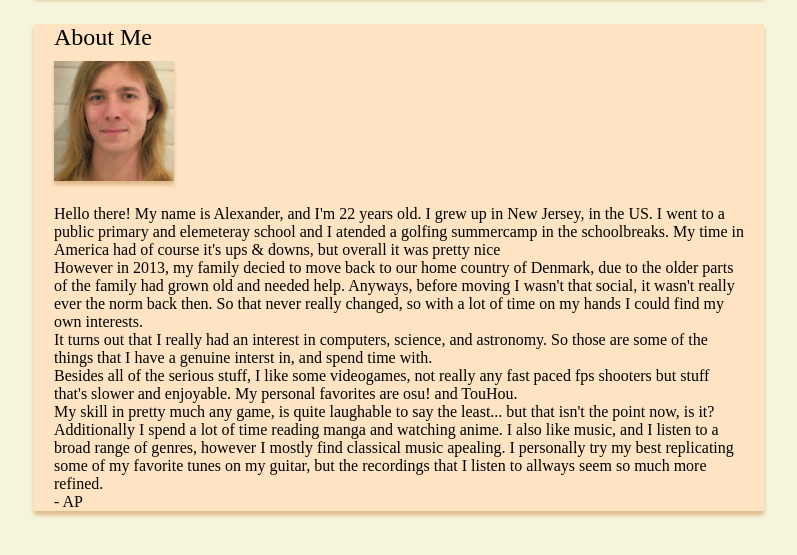
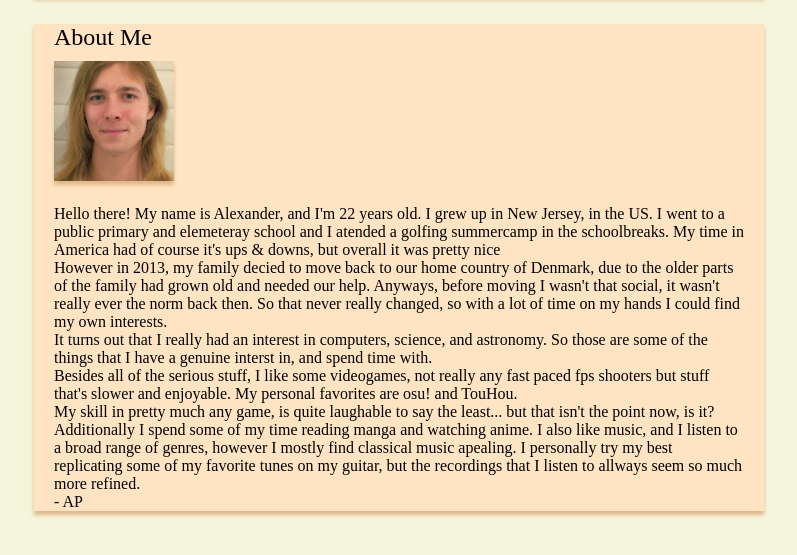
Before and after one commit to flaphybird/flaphybird.github.io, a plain HTML site: page about_me.html in a window 1280 px wide. Shown: the part 179-734 px from the top of the page, without its empty margins (241-1038 px from the left). Drawn offline with Linux system fonts and the light colour scheme.

Commit message:
Update about_me.html

```diff
--- a/about_me.html
+++ b/about_me.html
@@ -27,7 +27,7 @@
 
         <img class="portrait" src="images/me.jpg" alt="A picture of me">
 
-        <div class="about-me">
+        <div class="about-text">
 
             <p>
                 Hello there! My name is Alexander, and I'm 22 years old.
@@ -35,7 +35,7 @@
                 My time in America had of course it's ups & downs, but overall it was pretty nice
             </p>
             <p>
-                However in 2013, my family decied to move back to our home country of Denmark, due to the older parts of the family had grown old and needed help.
+                However in 2013, my family decied to move back to our home country of Denmark, due to the older parts of the family had grown old and needed our help.
                 Anyways, before moving I wasn't that social, it wasn't really ever the norm back then. So that never really changed, so with a lot of time on my hands I could find my own interests.
             </p>
             <p>
@@ -48,7 +48,7 @@
                 My skill in pretty much any game, is quite laughable to say the least... but that isn't the point now, is it?
             </p>
             <p>
-                Additionally I spend a lot of time reading manga and watching anime. I also like music, and I listen to a broad range of genres, however I mostly find classical music apealing.
+                Additionally I spend some of my time reading manga and watching anime. I also like music, and I listen to a broad range of genres, however I mostly find classical music apealing.
                 I personally try my best replicating some of my favorite tunes on my guitar, but the recordings that I listen to allways seem so much more refined.
             </p>
             <p>
```
